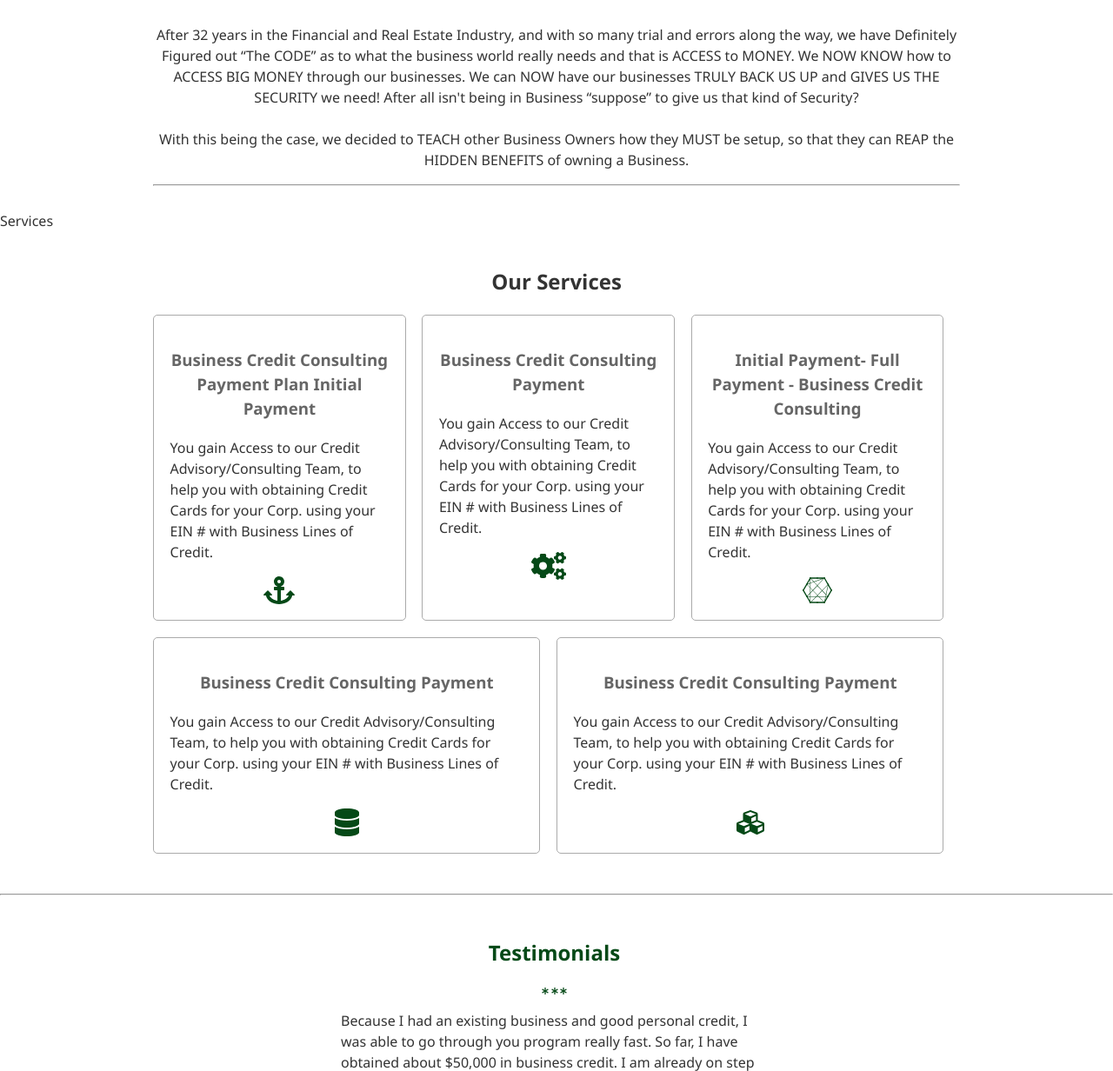
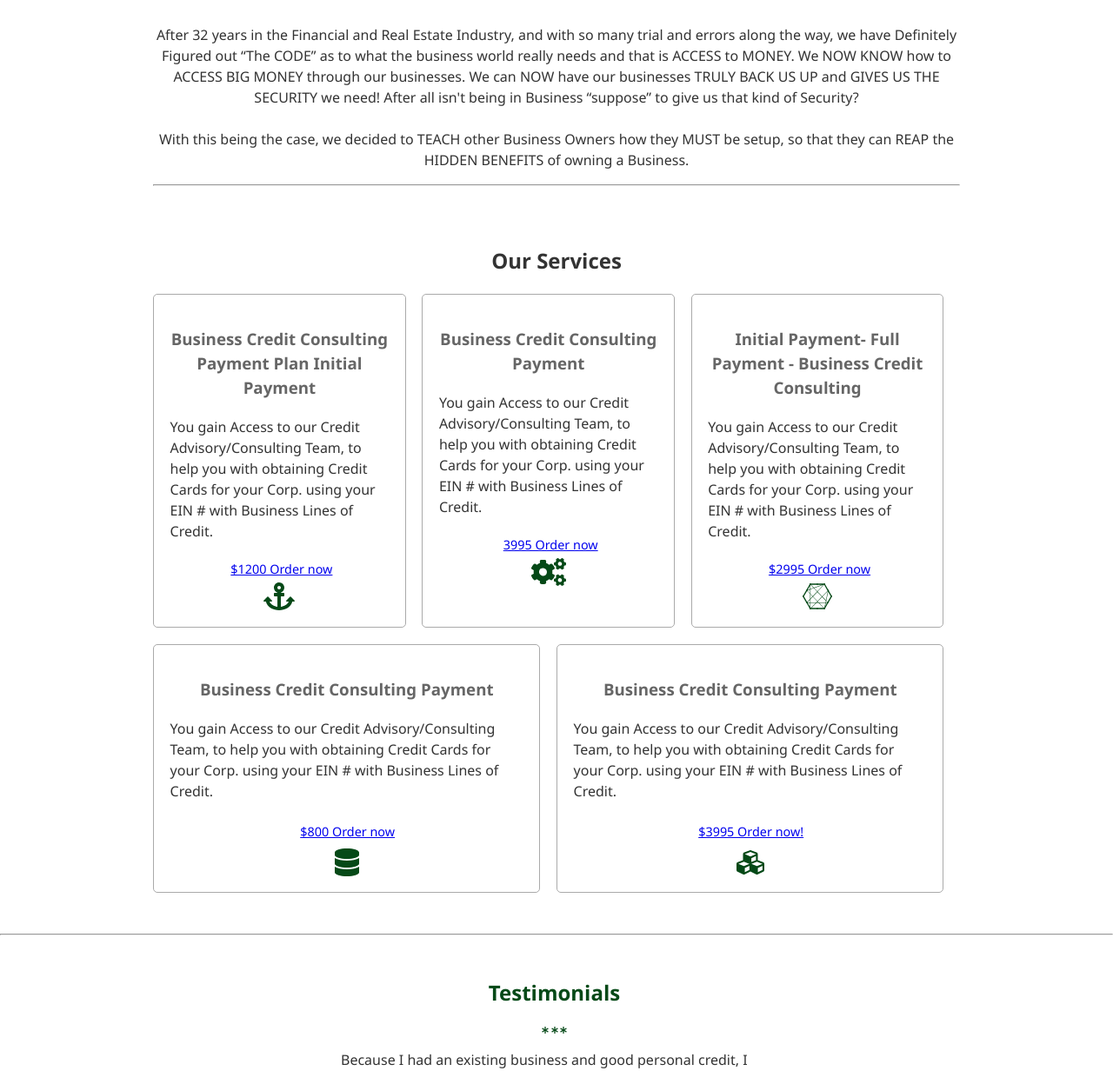
Before and after one commit to codingdiva80/BCF, a PHP site: page / in a window 1280 px wide. Shown: the part 887-2119 px from the top of the page at 87% size. Run offline with PHP 8.4, Linux system fonts and the light colour scheme; some libraries are stand-ins or nearby versions.

Commit message:
Added product links

```diff
--- a/assets/css/style.css
+++ b/assets/css/style.css
@@ -146,6 +146,15 @@ label {
 	color: #054917;
 	text-align: center;
 	width: 100%;
+}
+.learn-more {
+	border:none!important;
+	font-size:.9em;
+	border-radius:none!important;
+	cursor:pointer!important;
+	margin-bottom:0px!important;
+	margin-left:10px!important;
+	text-align:center!important;
 }
 
 /* CONTACT */
--- a/assets/js/main.js
+++ b/assets/js/main.js
@@ -1,4 +1,31 @@
 let touchEvent = 'ontouchstart' in window ? 'touchstart' : 'click';
+
+let services = [
+    {
+        id: "business-credit-recurring-payment-plan-mo",
+        price: "$1200",
+        title: "Business Credit Consulting Payment Plan Initial Payment - Regular",
+        qty: 1
+    },
+    {
+        id: "business-credit-consulting-payment",
+        price: "$3995",
+        title: "Business Credit Consulting Payment",
+        qty: 1
+    },
+    {
+        id: "initial-payment-full-payment-business-credit-consulting",
+        price: "$2995",
+        title: "Initial Payment- Full Payment - Business Credit Consulting",
+        qty: 1
+    },
+    {
+        id: "business-credit-recurring-payment-plan-mo",
+        price: "$800",
+        title: "Business Credit Recurring payment plan 7 Mo.",
+        qty: 1
+    }
+]
 
 function init(){
     displayTestimonials();
@@ -43,3 +70,12 @@ function toggleMenu(){
     navMenu.setAttribute("class", (d === "navMenuHide") ? "navMenuShow" : "navMenuHide");
     console.log(navMenu.getAttribute("class"));
 }
+
+function showModal(){
+
+}
+
+(function (e){
+    p||(p=t("ember-routing-handlebars/helpers/action").ActionHelper);
+    var n=T(e.currentTarget).attr("data-ember-action"),i=p.registeredActions[n];
+return i&&i.eventName===r?i.handler(e):void 0});
--- a/home.html
+++ b/home.html
@@ -7,7 +7,6 @@
 	<title>BCF</title>
 	<link rel="stylesheet" type="text/css" href="assets/css/font-awesome.css">
 	<link rel="stylesheet" type="text/css" href="assets/css/style.css">
-	<script src="assets/js/jquery-3.2.1.min.js"></script>
 	<script defer src="https://use.fontawesome.com/releases/v5.0.6/js/all.js"></script>
 </head>
 <body>
@@ -57,7 +56,7 @@
 					REAP the HIDDEN BENEFITS of owning a Business.</p><hr>
 			</div>
 		</section>
-		<a name="services">Services</a>
+		<a name="services"></a>
 		<section class="section section-b">
 			<div class="container">
 				<h1>Our Services</h1>
@@ -69,6 +68,8 @@
 								Also, you gain Access to Finance Advisory/Consultant Team to help you with Business Cash Funding, so you can apply for Extra Funding through your Corp. using your account receivables, any acceptable Collateral, or your Cash in the Bank or your Monthly Cash Flow/Profit you can provide proof of in Bank Statements of at least 6 to 12 months. Subject to Approval by 3rd party companies. Client must keep up good Credit and pay all accounts on time or early! Never Late.
 							</span>
 						</p>
+						<div class='learn-more'>
+							<a href="https://squareup.com/store/businesscashfunds/item/business-credit-consulting-payment-plan-initial-payment" target="_blank">$1200 Order now</a></div>
 						<span class="services-icons">
 							<i class="fas fa-anchor"></i>
 						</span>
@@ -80,6 +81,8 @@
 								Also, you gain Access to Finance Advisory/Consultant Team to help you with Business Cash Funding, so you can apply for Extra Funding through your Corp. using your account receivables, any acceptable Collateral, or your Cash in the Bank or your Monthly Cash Flow/Profit you can provide proof of in Bank Statements of at least 6 to 12 months. Subject to Approval by 3rd party companies. Client must keep up good Credit and pay all accounts on time or early! Never Late.
 							</span>
 						</p>
+						<div class='learn-more'>
+							<a href="https://squareup.com/store/businesscashfunds/item/business-credit-consulting-payment" target="_blank">3995 Order now</a></div>
 						<span class="services-icons">
 							<i class="fas fa-cogs"></i>
 						</span>
@@ -91,6 +94,8 @@
 								Also, you gain Access to Finance Advisory/Consultant Team to help you with Business Cash Funding, so you can apply for Extra Funding through your Corp. using your account receivables, any acceptable Collateral, or your Cash in the Bank or your Monthly Cash Flow/Profit you can provide proof of in Bank Statements of at least 6 to 12 months. Subject to Approval by 3rd party companies. Client must keep up good Credit and pay all accounts on time or early! Never Late.
 							</span>
 						</p>
+						<div class='learn-more'>
+							<a href="https://squareup.com/store/businesscashfunds/item/initial-payment-full-payment-business-credit-consulting" target="_blank">$2995 Order now</a></div>
 						<span class="services-icons">
 							<i class="fab fa-connectdevelop"></i>
 						</span>
@@ -105,6 +110,8 @@
 								Also, you gain Access to Finance Advisory/Consultant Team to help you with Business Cash Funding, so you can apply for Extra Funding through your Corp. using your account receivables, any acceptable Collateral, or your Cash in the Bank or your Monthly Cash Flow/Profit you can provide proof of in Bank Statements of at least 6 to 12 months. Subject to Approval by 3rd party companies. Client must keep up good Credit and pay all accounts on time or early! Never Late.
 							</span>
 						</p>
+						<div class='learn-more'>
+							<a href="https://squareup.com/store/businesscashfunds/item/business-credit-recurring-payment-plan-mo" target="_blank">$800 Order now</a></div>
 						<span class="services-icons">
 							<i class="fas fa-database"></i>
 						</span>
@@ -116,6 +123,9 @@
 								Also, you gain Access to Finance Advisory/Consultant Team to help you with Business Cash Funding, so you can apply for Extra Funding through your Corp. using your account receivables, any acceptable Collateral, or your Cash in the Bank or your Monthly Cash Flow/Profit you can provide proof of in Bank Statements of at least 6 to 12 months. Subject to Approval by 3rd party companies. Client must keep up good Credit and pay all accounts on time or early! Never Late.
 							</span>
 						</p>
+						<div class="learn-more">
+								<a href="https://squareup.com/store/businesscashfunds/item/business-credit-consulting-payment" target="_blank">$3995 Order now!</a>
+							</div>
 						<span class="services-icons">
 							<i class="fas fa-cubes"></i>
 						</span>
@@ -219,6 +229,8 @@
 		<footer class="footer">
 			<p>©2018 Business Cash Funds. All Rights Reserved.</p>
 		</footer>
+		<script src="assets/js/jquery-3.2.1.min.js"></script>
+		<script type="text/javascript" src="assets/js/jquery.leanModal.min.js"></script>
 		<script type="text/javascript" src="assets/js/main.js"></script>
 		<script>init()</script>
 	</div>
```
